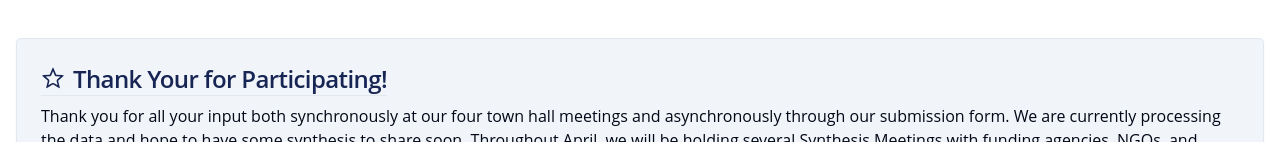
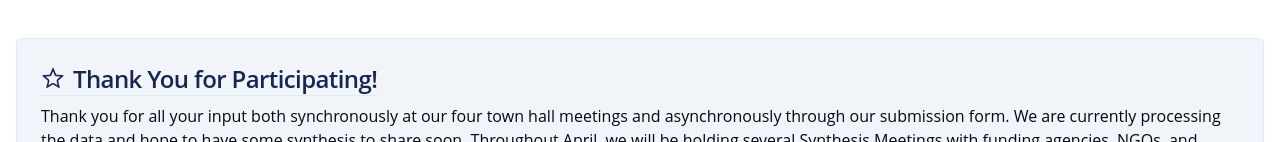
Before and after one commit to ZachStapletonJones/casa-bio, a Next.js app: page / in a window 1280 px wide. Shown: the part 810-952 px from the top of the page. Built offline with nearby package versions, Linux system fonts and the light colour scheme.

Commit message:
fixed title typo

```diff
--- a/app/page.tsx
+++ b/app/page.tsx
@@ -45,7 +45,7 @@ the bioeconomy. Your input will be critical for moving CASA-Bio forward to advan
           </div>
             <Card className=' bg-secondary '>
             <CardHeader className='pb-2'>
-              <CardTitle className='flex gap-2 items-center scroll-m-20 border-b w-fit text-2xl font-semibold tracking-tight text-primary'><StarIcon className='h-6 w-6' /> Thank Your for Participating!</CardTitle>
+              <CardTitle className='flex gap-2 items-center scroll-m-20 border-b w-fit text-2xl font-semibold tracking-tight text-primary'><StarIcon className='h-6 w-6' /> Thank You for Participating!</CardTitle>
             </CardHeader>
             <CardContent className='flex flex-col gap-2 text-md'>
             <div>Thank you for all your input both synchronously at our four town hall meetings and asynchronously through our submission form. We are currently processing the data and hope to have some synthesis to share soon. Throughout April, we will be holding several Synthesis Meetings with funding agencies, NGOs, and industry representatives to identify possible priority research areas and next steps. We will share any upcoming community events here, on this website.</div>
```
